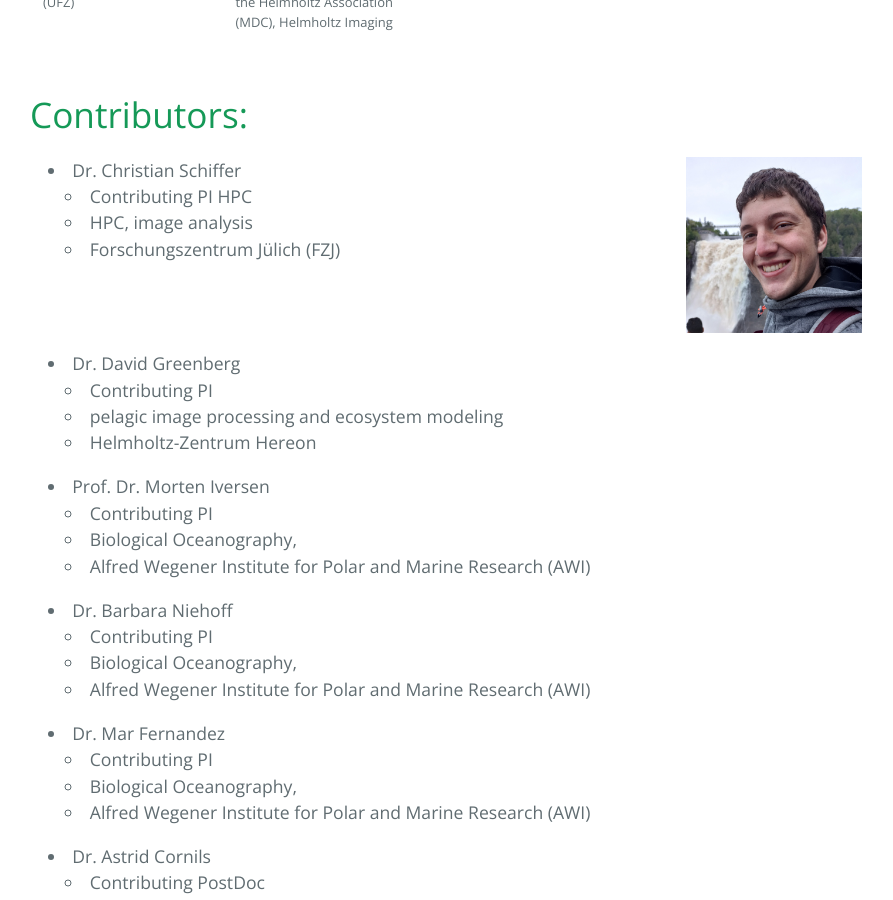
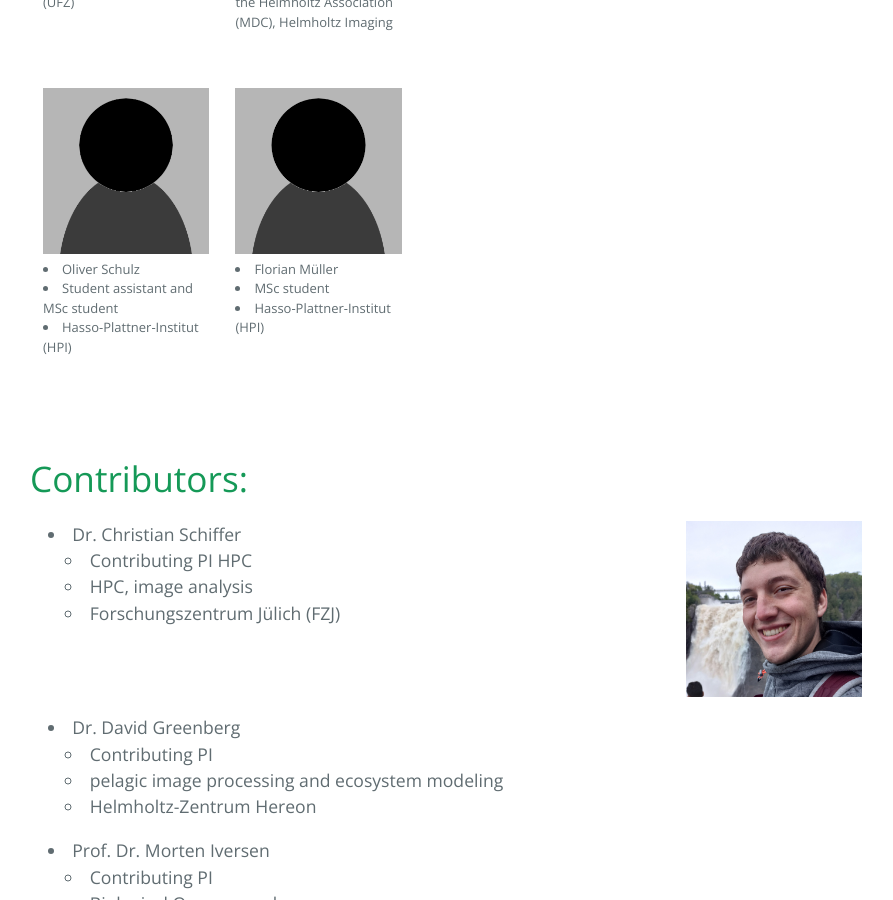
Before and after one commit to Kainmueller-Lab/aqqua, a Jekyll site: the page built from about_us.md, in a window 1280 px wide and 900 px high, scrolled down 1666 px. Shown: the whole window, without its empty margins (194-1087 px from the left). Built offline with Jekyll 4.4.1, drawn with Linux system fonts in a browser that asks for light colours.

Commit message:
about_us: add students

```diff
--- a/_data/team.yml
+++ b/_data/team.yml
@@ -99,7 +99,19 @@
           affiliation: "Hasso-Plattner-Institut (HPI)"
           picture: "Nick_Lechtenboerger.jpg"
 
+        - first_name: "Oliver"
+          last_name: "Schulz"
+          title: ""
+          position: "Student assistant and MSc student"
+          affiliation: "Hasso-Plattner-Institut (HPI)"
+          # picture: "Oliver_Schulz.jpg"
 
+        - first_name: "Florian"
+          last_name: "Müller"
+          title: ""
+          position: "MSc student"
+          affiliation: "Hasso-Plattner-Institut (HPI)"
+          # picture: "Florian_Mueller.jpg"
 
 
 "Contributors":
```
